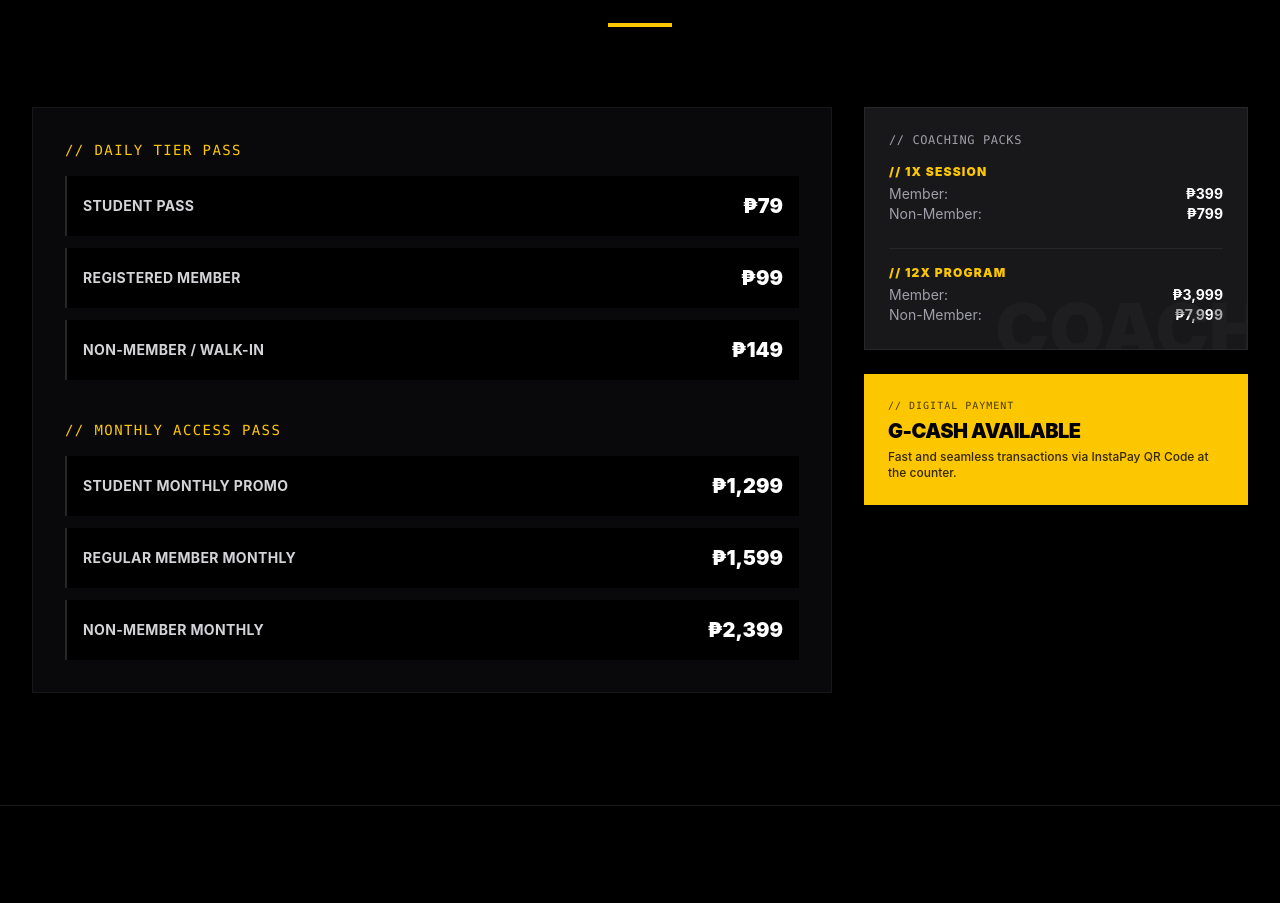
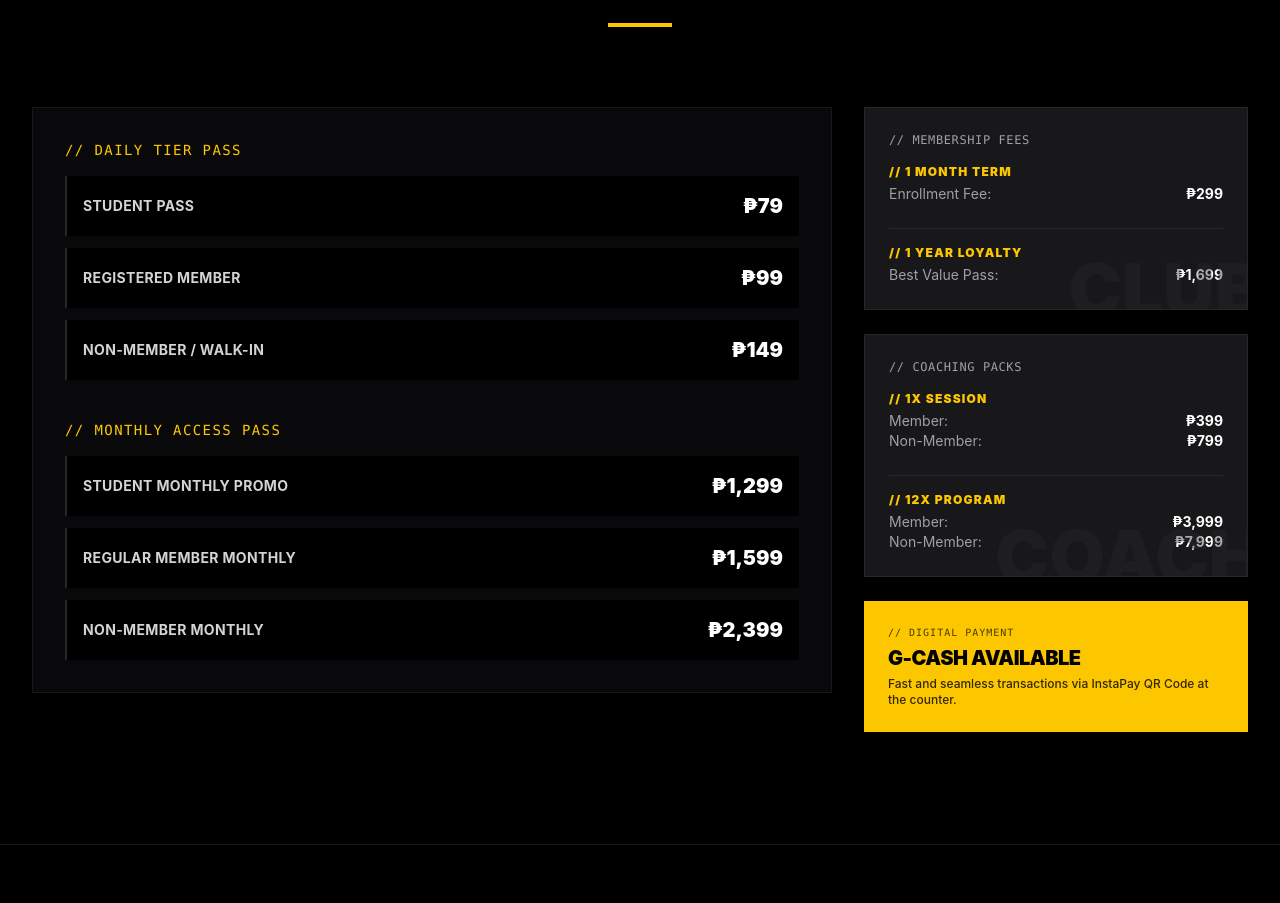
Before and after one commit to khenzxc/gym-landpage, a React (Vite) app: page / in a window 1280 px wide. Shown: the part 1973-2876 px from the top of the page. Built offline with nearby package versions, Linux system fonts and the light colour scheme.

Commit message:
add membership rates

```diff
--- a/src/components/Pricing.jsx
+++ b/src/components/Pricing.jsx
@@ -13,7 +13,7 @@ export default function Pricing() {
 
   // Variant para sa bawat row ng presyo (papasok nang pakanan)
   const rowVariants = {
-    hidden: { opacity: 0, x: -30 }, // Binawasan ng konti ang -50 para hindi masyadong malayo ang talon
+    hidden: { opacity: 0, x: -30 },
     visible: { opacity: 1, x: 0, transition: { duration: 0.4, ease: "easeOut" } }
   };
 
@@ -54,7 +54,7 @@ export default function Pricing() {
               <motion.div
                 variants={containerVariants}
                 initial="hidden"
-                whileInView="visible" // Hahawakan nito ang trigger para sa mga anak (children)
+                whileInView="visible"
                 viewport={{ once: true, amount: 0.2 }}
                 className="space-y-3"
               >
@@ -65,7 +65,7 @@ export default function Pricing() {
                 ].map((row, idx) => (
                   <motion.div
                     key={idx}
-                    variants={rowVariants} // Tanging variants na lang ang kailangan dito para gumana ang stagger
+                    variants={rowVariants}
                     className="flex justify-between items-center py-4 px-4 bg-black border-l-2 border-zinc-800 hover:border-yellow-400 transition-colors"
                   >
                     <span className="text-zinc-300 font-bold uppercase tracking-wide text-sm">{row.label}</span>
@@ -81,7 +81,7 @@ export default function Pricing() {
               <motion.div
                 variants={containerVariants}
                 initial="hidden"
-                whileInView="visible" // Hahawakan nito ang trigger para sa mga anak (children)
+                whileInView="visible"
                 viewport={{ once: true, amount: 0.2 }}
                 className="space-y-3"
               >
@@ -92,7 +92,7 @@ export default function Pricing() {
                 ].map((row, idx) => (
                   <motion.div
                     key={idx}
-                    variants={rowVariants} // Tinanggal ang extra properties para gumana ang stagger
+                    variants={rowVariants}
                     className="flex justify-between items-center py-4 px-4 bg-black border-l-2 border-zinc-800 hover:border-yellow-400 transition-colors"
                   >
                     <span className="text-zinc-300 font-bold uppercase tracking-wide text-sm">{row.label}</span>
@@ -104,15 +104,38 @@ export default function Pricing() {
 
           </motion.div>
 
-          {/* Sidebar Area: Coaching Packs (Papasok naman mula sa KANAN) */}
+          {/* Sidebar Area: Memberships & Coaching (Papasok mula sa KANAN) */}
           <div className="lg:col-span-4 space-y-6">
+
+            {/* FIXED & ADDED: Membership Modern Box (Kopyang-kopya sa Coach Pack style) */}
+            <motion.div
+              initial={{ opacity: 0, x: 100 }}
+              whileInView={{ opacity: 1, x: 0 }}
+              viewport={{ once: true, amount: 0.2 }}
+              transition={{ duration: 0.6, ease: "easeOut" }}
+              className="bg-zinc-900 border border-zinc-800 p-6 relative overflow-hidden"
+            >
+              <div className="absolute -right-4 -bottom-4 text-zinc-800/40 text-7xl font-black select-none pointer-events-none uppercase">CLUB</div>
+              <h4 className="text-xs font-mono uppercase text-zinc-400 tracking-wider mb-4">// MEMBERSHIP FEES</h4>
+
+              <div className="space-y-6">
+                <div>
+                  <p className="text-xs font-black text-yellow-400 uppercase tracking-widest">// 1 MONTH TERM</p>
+                  <p className="text-sm text-zinc-400 flex justify-between mt-1">Enrollment Fee: <b className="text-white">₱299</b></p>
+                </div>
+                <div className="border-t border-zinc-800 pt-4">
+                  <p className="text-xs font-black text-yellow-400 uppercase tracking-widest">// 1 YEAR LOYALTY</p>
+                  <p className="text-sm text-zinc-400 flex justify-between mt-1">Best Value Pass: <b className="text-white">₱1,699</b></p>
+                </div>
+              </div>
+            </motion.div>
 
             {/* Coaching Modern Box */}
             <motion.div
               initial={{ opacity: 0, x: 100 }}
               whileInView={{ opacity: 1, x: 0 }}
               viewport={{ once: true, amount: 0.2 }}
-              transition={{ duration: 0.6, ease: "easeOut" }}
+              transition={{ duration: 0.6, ease: "easeOut", delay: 0.05 }} // Kaunting delay para sumunod sa taas nito
               className="bg-zinc-900 border border-zinc-800 p-6 relative overflow-hidden"
             >
               <div className="absolute -right-4 -bottom-4 text-zinc-800/40 text-7xl font-black select-none pointer-events-none">COACH</div>
@@ -137,7 +160,7 @@ export default function Pricing() {
               initial={{ opacity: 0, x: 100 }}
               whileInView={{ opacity: 1, x: 0 }}
               viewport={{ once: true, amount: 0.2 }}
-              transition={{ duration: 0.6, ease: "easeOut", delay: 0.15 }}
+              transition={{ duration: 0.6, ease: "easeOut", delay: 0.12 }}
               className="bg-yellow-400 p-6 text-black relative"
             >
               <span className="text-[10px] font-mono tracking-widest block opacity-70">// DIGITAL PAYMENT</span>
```
